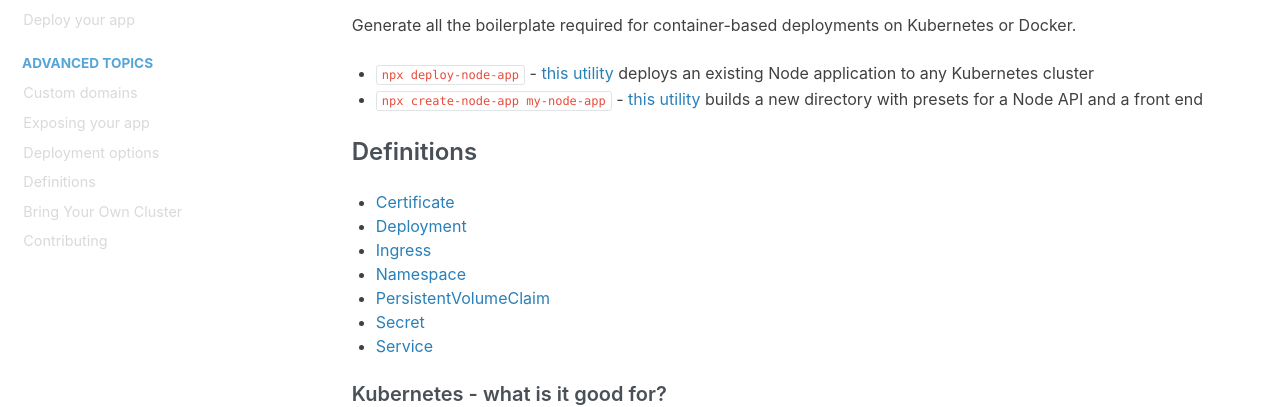
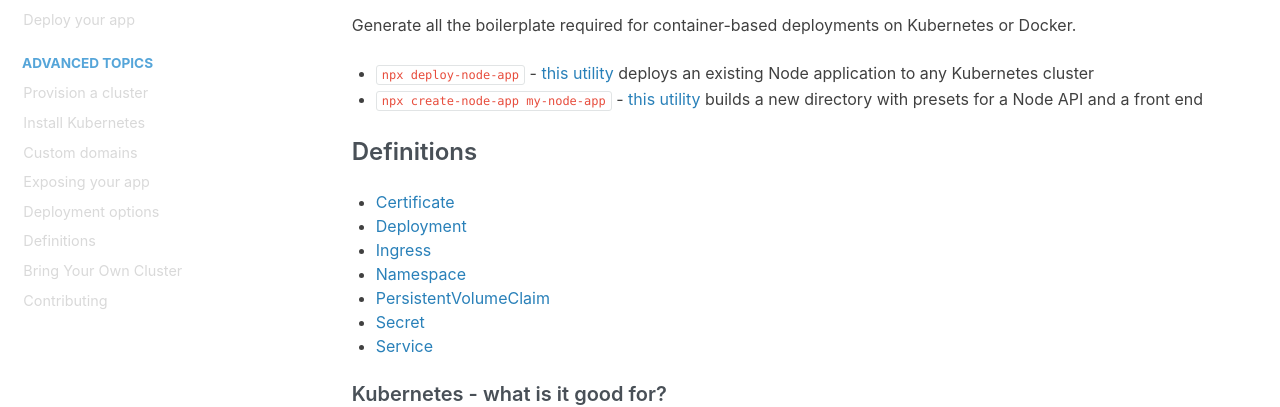
Before and after one commit to kubesail/kubesail-docs, an MkDocs documentation site: the page built from docs/README.md, in a window 1280 px wide. Shown: the part 294-701 px from the top of the page. Built offline with MkDocs 1.6.1, drawn with Linux system fonts in a browser that asks for light colours; nearby versions of some CDN libraries.

Commit message:
add microk8s installation

```diff
--- a/mkdocs.yml
+++ b/mkdocs.yml
@@ -7,6 +7,8 @@
       - 'Set up a namespace': namespace.md
       - 'Deploy your app': repo_builder.md
   - Advanced Topics:
+      - 'Provision a cluster': provision_cluster.md
+      - 'Install Kubernetes': install_kubernetes.md
       - 'Custom domains': domains.md
       - 'Exposing your app': exposing.md
       - 'Deployment options': deploy.md
```
